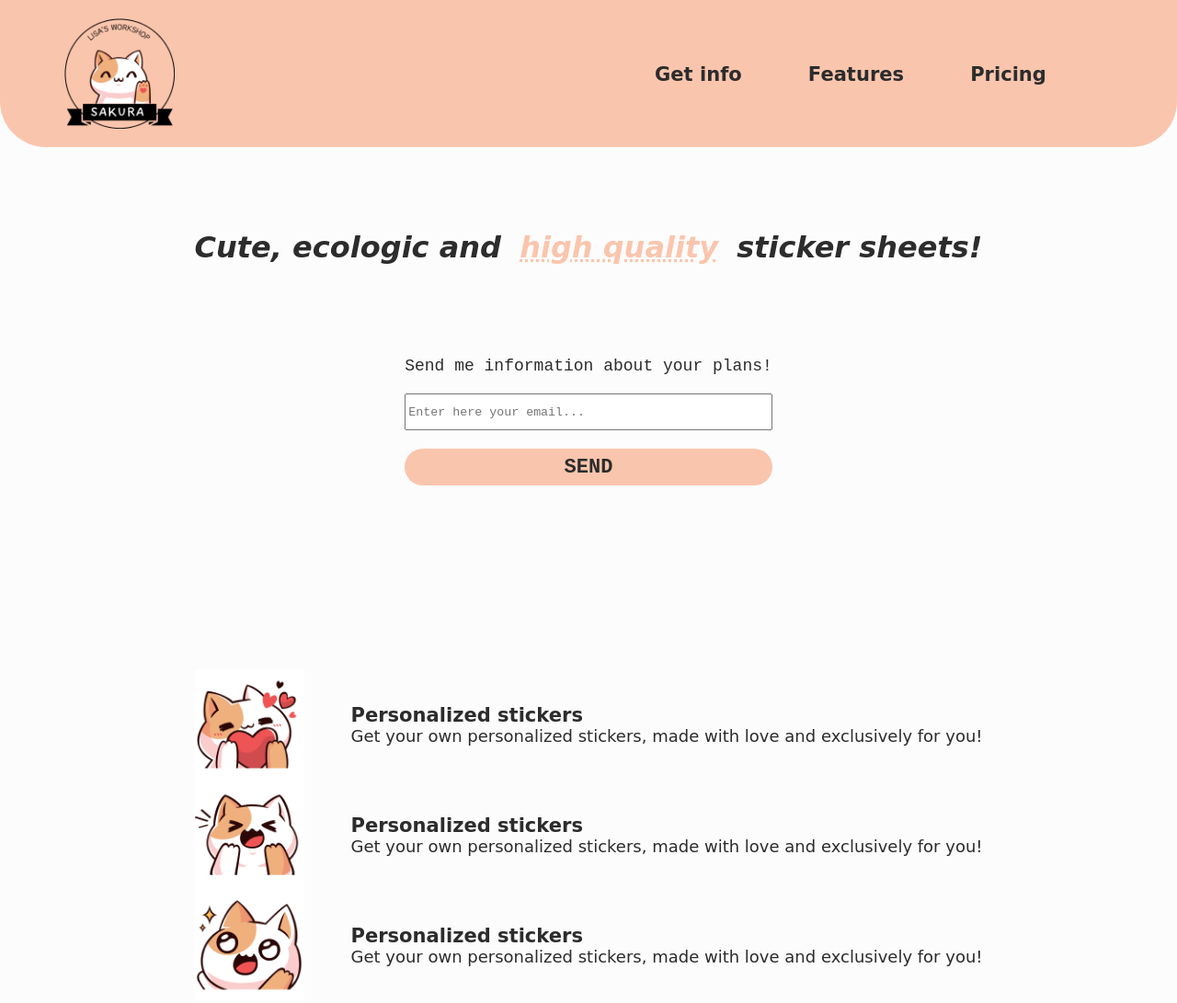
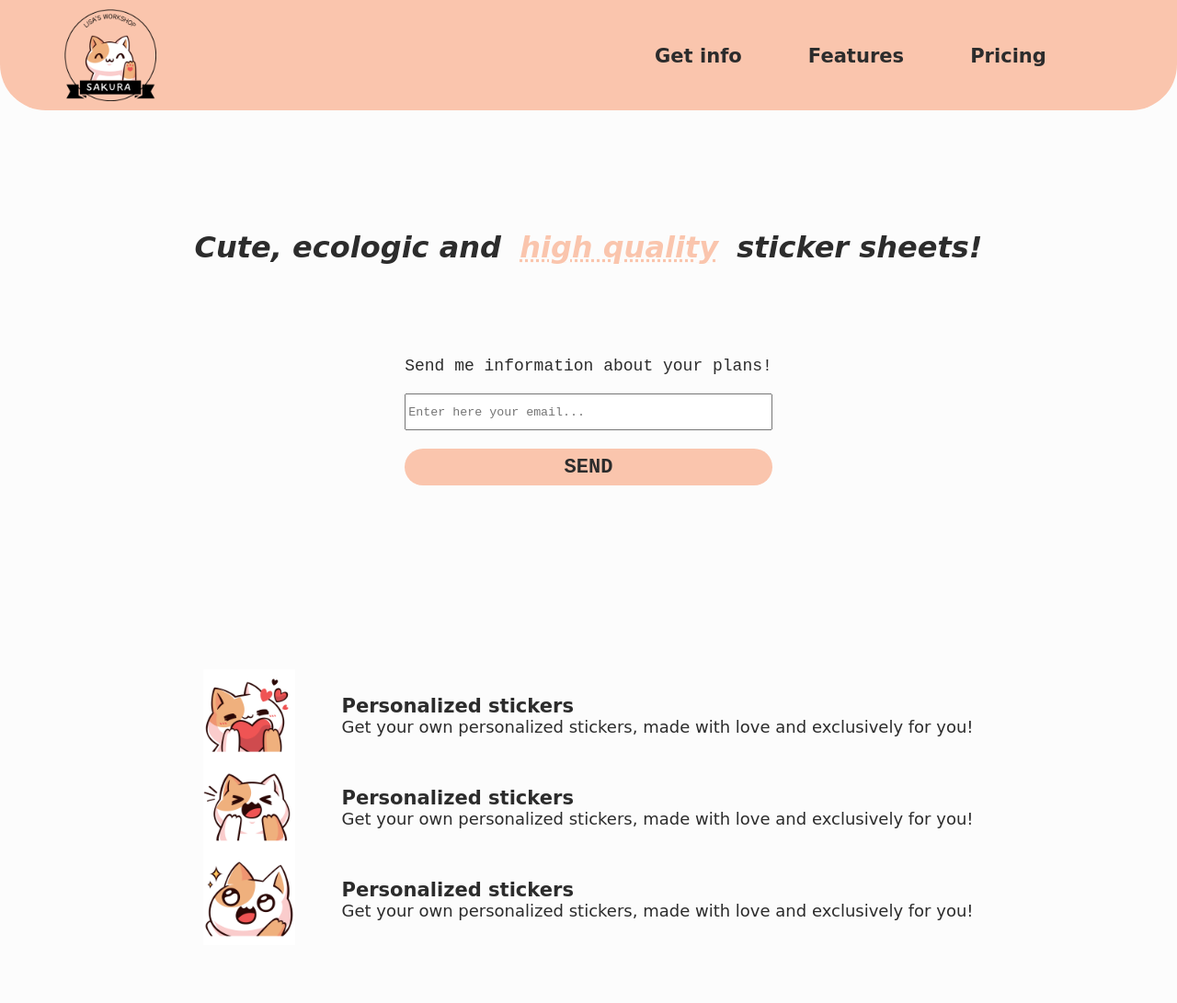
Before and after one commit to codingisads/product-landing-page-freeCodeCamp, a plain HTML site: page index.html in a window 1280 px wide. Shown: the top 1091 px of the page at 92% size. Drawn offline with Linux system fonts and the light colour scheme; a web font is replaced by a local one.

Commit message:
Update styles.css

```diff
--- a/styles.css
+++ b/styles.css
@@ -21,8 +21,7 @@ body{
 
 #header{
     width: 100%;
-    padding: 20px 70px;
-
+    padding: 10px 70px;
     position: fixed;
 
     display: flex;
@@ -45,7 +44,7 @@ h1{
 }
 
 img{
-    width: 120px;
+    width: 100px;
 }
 
 a{
```
